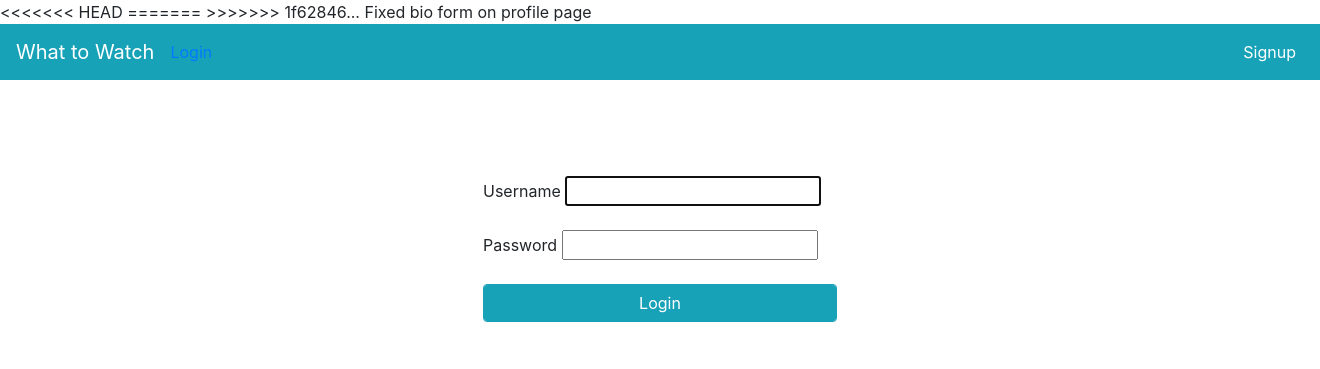
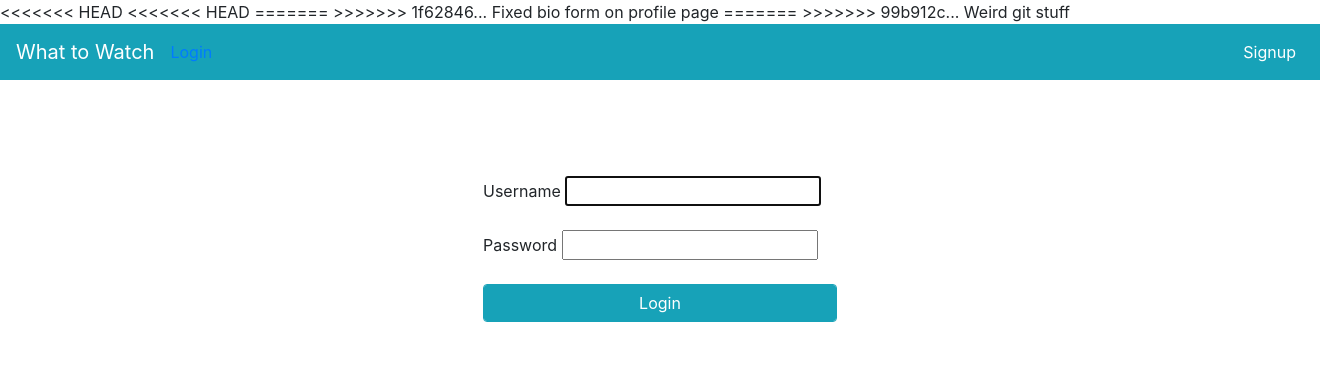
Before and after one commit to chodges7/WhatToWatch-Old-Repo, a Django app: page /login/ in a window 1320 px wide; the page is wider, and only the part inside the window is pictured. Shown: the top 369 px of that part. Run offline with Django 3.2, Linux system fonts and the light colour scheme; some libraries are stand-ins or nearby versions.

Commit message:
Weird git stuff

```diff
--- a/watch/templates/base.html
+++ b/watch/templates/base.html
@@ -12,11 +12,15 @@
   </head>
   <body>
 <<<<<<< HEAD
+<<<<<<< HEAD
   <!--<body class="" style="background-image: url('https://bestofsno.com/wp-content/uploads/2019/11/IMG_5463-900x600.jpg');">-->
 =======
     <!--
   <body class="" style="background-image: url('https://bestofsno.com/wp-content/uploads/2019/11/IMG_5463-900x600.jpg');"> -->
 >>>>>>> 1f62846... Fixed bio form on profile page
+=======
+  <!--<body class="" style="background-image: url('https://bestofsno.com/wp-content/uploads/2019/11/IMG_5463-900x600.jpg');">-->
+>>>>>>> 99b912c... Weird git stuff
     <nav class="navbar navbar-expand-lg navbar-dark bg-info">
         <a class="navbar-brand" href="/home">What to Watch</a>
         <button class="navbar-toggler" type="button" data-toggle="collapse" data-target="#navbarSupportedContent" aria-controls="navbarSupportedContent" aria-expanded="false" aria-label="Toggle navigation">
```
Also changed, not shown: README.md.
